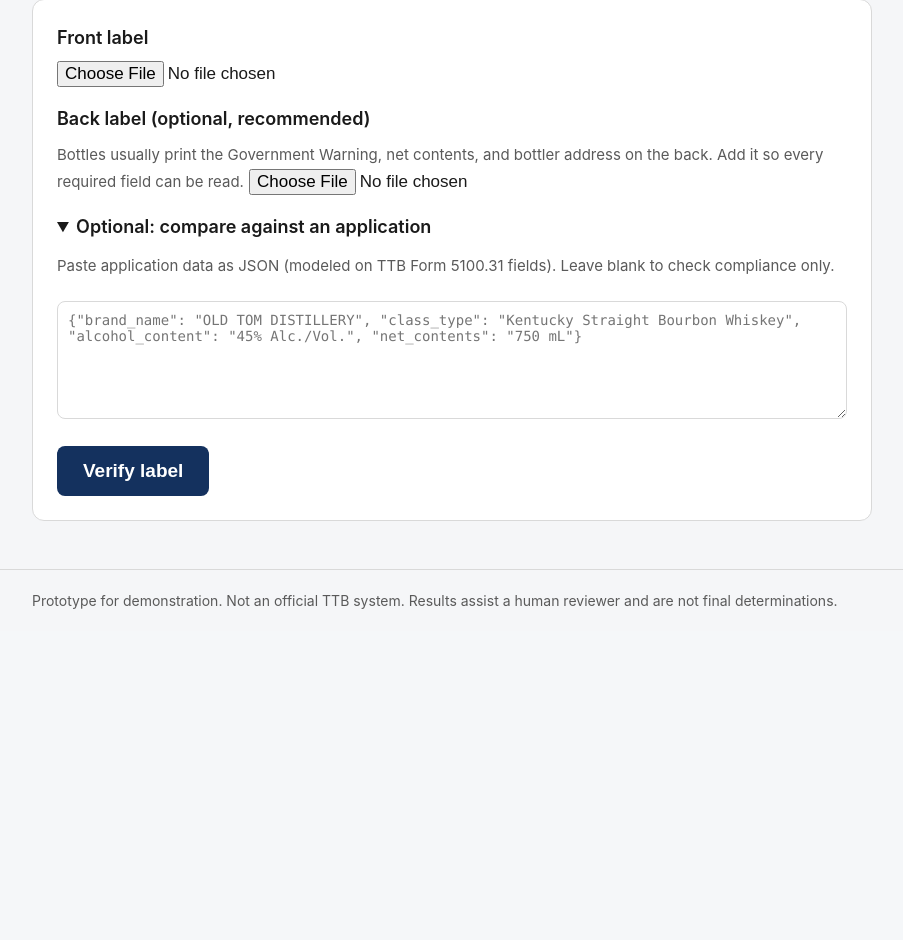
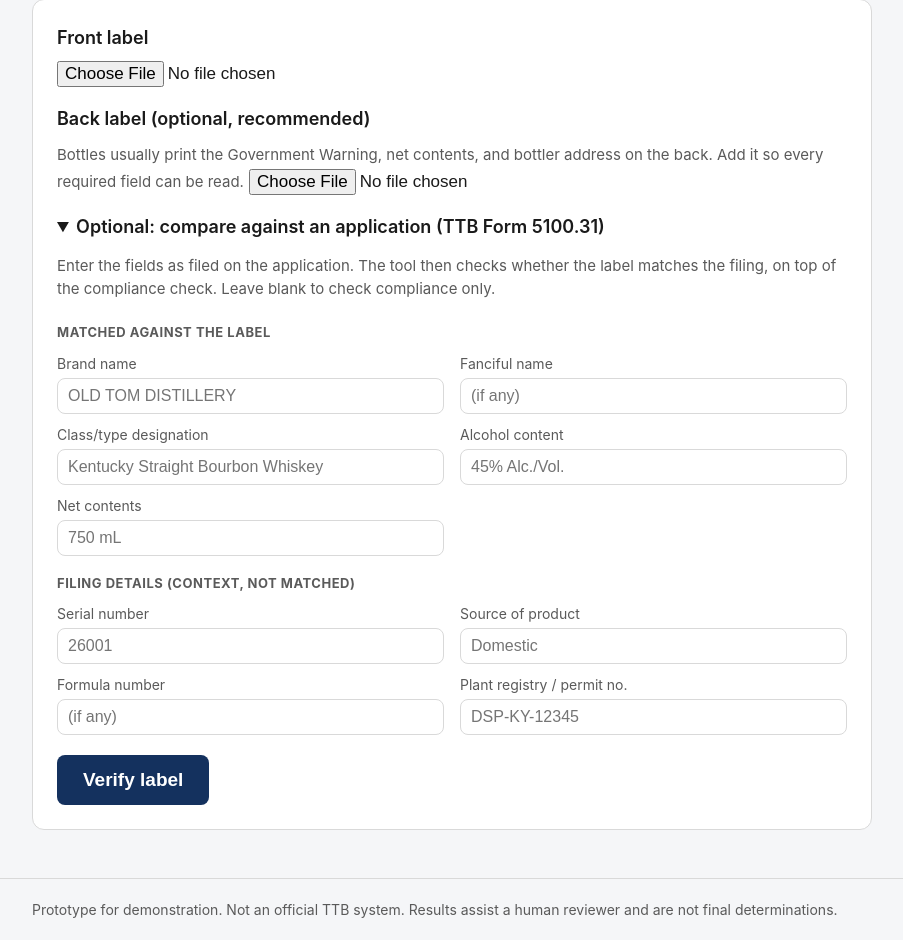
Before and after one commit to Hvoegeli/ttb-label-verifier, a FastAPI app: page /upload in a window 1280 px wide, after a click on "Optional: compare against an application (TTB Form 5100.31)". Shown: the part 311-1251 px from the top of the page, without its empty margins (188-1091 px from the left). Before the commit the page ends 920 px from the top, so only its background shows below. Run offline with FastAPI, Linux system fonts and the light colour scheme; some libraries are stand-ins or nearby versions.

Commit message:
feat(match): labeled TTB Form 5100.31 application panel
Deepen the label-vs-application match check to mirror the real COLA form,
grounded in TTB.gov sources (Form 5100.31 fields + COLAs Online specs).

- Replace the paste-JSON input with a labeled 5100.31 form panel on the
  upload page: Brand name, Fanciful name, Class/type designation, Alcohol
  content, Net contents (and Appellation/Varietal/Vintage for wine),
  plus filing-context fields (Serial number, Source of product, Formula
  number, Plant registry/permit no.).
- Matcher gains the wine fields and a "present" mode for the fanciful
  name (no dedicated label field, so it checks the filed name appears in
  the label text read). Class/type label renamed to "Class/type
  designation" to match the form.
- /verify reads the 5100.31 form fields directly (no JSON parsing), runs
  the match on the fields the label and filing share, and shows the
  application-only fields as a "Filing details (context)" section on the
  result page.

Tests: form-based match, no-application omits the block, fanciful name +
filing context, matcher unit tests for fanciful and wine fields. 183 pass.

Co-Authored-By: Claude Opus 4.8 (1M context) <noreply@anthropic.com>

```diff
--- a/app/main.py
+++ b/app/main.py
@@ -11,7 +11,6 @@ yet. Until they are, /verify validates and normalizes the image and renders the
 result skeleton with a clear "pending" notice, so the app runs end to end today.
 """
 import base64
-import json
 import time
 from pathlib import Path
 
@@ -199,8 +198,19 @@ async def verify(
     request: Request,
     image: UploadFile = File(...),
     image_back: UploadFile | None = File(default=None),
-    application: str = Form(default=""),
     beverage: str = Form(default="spirits"),
+    app_brand_name: str = Form(default=""),
+    app_fanciful_name: str = Form(default=""),
+    app_class_type: str = Form(default=""),
+    app_alcohol_content: str = Form(default=""),
+    app_net_contents: str = Form(default=""),
+    app_appellation: str = Form(default=""),
+    app_grape_varietal: str = Form(default=""),
+    app_vintage: str = Form(default=""),
+    app_serial_number: str = Form(default=""),
+    app_source_of_product: str = Form(default=""),
+    app_formula_number: str = Form(default=""),
+    app_permit_no: str = Form(default=""),
 ):
     # Validate and normalize the front label (required) and the back label
     # (optional). Real bottles split mandatory fields across both faces, so both
@@ -271,19 +281,35 @@ async def verify(
         if o.field == "Government warning":
             break
 
-    # Optional match check: compare the label against a mock application (JSON).
-    match_rows = None
+    # Optional match check: compare the label against the application (TTB Form
+    # 5100.31 fields entered in the upload panel). Only the matchable fields, those
+    # the label and the filing have in common, go to the matcher.
+    app_data = {
+        "brand_name": app_brand_name,
+        "fanciful_name": app_fanciful_name,
+        "class_type": app_class_type,
+        "alcohol_content": app_alcohol_content,
+        "net_contents": app_net_contents,
+        "appellation": app_appellation,
+        "grape_varietal": app_grape_varietal,
+        "vintage": app_vintage,
+    }
+    app_data = {k: v.strip() for k, v in app_data.items() if v and v.strip()}
+    match_rows = [m.as_row() for m in matcher.compare(fields, app_data)] or None if app_data else None
     match_error = None
-    if application and application.strip():
-        try:
-            app_data = json.loads(application)
-        except (json.JSONDecodeError, ValueError):
-            match_error = "Could not read the application data as JSON. Compliance result is shown; the comparison was skipped."
-        else:
-            if isinstance(app_data, dict):
-                match_rows = [m.as_row() for m in matcher.compare(fields, app_data)] or None
-            else:
-                match_error = "Application data must be a JSON object of field values."
+
+    # Filing details that have no counterpart on the label: shown for reference,
+    # never matched. These mirror the application-only items of Form 5100.31.
+    filing_context = [
+        {"field": label, "value": value.strip()}
+        for label, value in [
+            ("Serial number", app_serial_number),
+            ("Source of product", app_source_of_product),
+            ("Formula number", app_formula_number),
+            ("Plant registry / permit no.", app_permit_no),
+        ]
+        if value and value.strip()
+    ] or None
 
     # Only the content fields are displayed; the legibility flags drive logic, not the table.
     extracted = {
@@ -318,6 +344,7 @@ async def verify(
         "extracted": extracted,
         "match": match_rows,
         "match_error": match_error,
+        "filing_context": filing_context,
         "advisories": advisories or None,
         "warning_diff": warning_diff,
         "note": note,
--- a/app/matcher.py
+++ b/app/matcher.py
@@ -24,13 +24,20 @@ MISMATCH = "MISMATCH"
 NA = "N/A"
 
 # Application keys -> (display label, comparison mode). Order is display order.
-# loose: ignore case/punctuation/spacing. percent: compare the ABV number.
-# volume: compare the metric mL value. exact: whitespace-normalized, case-sensitive.
+# These mirror the matchable fields of TTB Form 5100.31 (the fields the filing and
+# the label have in common). loose: ignore case/punctuation/spacing. percent:
+# compare the ABV number. volume: compare the metric mL value. exact:
+# whitespace-normalized, case-sensitive. present: the filed value must appear in
+# the label text read (used for the fanciful name, which has no dedicated field).
 _FIELDS = [
     ("brand_name", "Brand name", "loose"),
-    ("class_type", "Class/type", "loose"),
+    ("fanciful_name", "Fanciful name", "present"),
+    ("class_type", "Class/type designation", "loose"),
     ("alcohol_content", "Alcohol content", "percent"),
     ("net_contents", "Net contents", "volume"),
+    ("appellation", "Appellation", "loose"),
+    ("grape_varietal", "Grape varietal", "loose"),
+    ("vintage", "Vintage", "loose"),
     ("government_warning", "Government warning", "exact"),
 ]
 
@@ -97,6 +104,18 @@ def compare(fields, application: dict) -> list[MatchOutcome]:
             continue
         app_val = str(app_raw)
 
+        # Fanciful name has no dedicated label field, so check it is printed
+        # anywhere in the text we read (brand and class/type carry it).
+        if mode == "present":
+            haystack = " ".join(
+                v for v in (getattr(fields, "brand_name", None), getattr(fields, "class_type", None)) if v
+            )
+            if _loose(app_val) and _loose(app_val) in _loose(haystack):
+                outcomes.append(MatchOutcome(label, "(found on label)", app_val, MATCH, "filed fanciful name appears on the label"))
+            else:
+                outcomes.append(MatchOutcome(label, "(not found)", app_val, MISMATCH, "filed fanciful name not found in the label text read"))
+            continue
+
         label_raw = getattr(fields, key, None)
         if label_raw is None or not str(label_raw).strip():
             outcomes.append(MatchOutcome(label, "(not found)", app_val, NA, "Label value not found"))
--- a/app/static/style.css
+++ b/app/static/style.css
@@ -69,6 +69,12 @@ a { color: var(--navy); }
 input[type="file"] { font-size: 17px; }
 .optional { margin: 12px 0 20px; }
 .optional summary { cursor: pointer; font-weight: 600; }
+.app-form { display: grid; grid-template-columns: 1fr 1fr; gap: 10px 16px; margin-top: 12px; }
+.app-form-section { grid-column: 1 / -1; margin: 8px 0 0; font-size: 13px; font-weight: 700; text-transform: uppercase; letter-spacing: 0.04em; color: var(--muted); }
+.app-field { display: flex; flex-direction: column; gap: 4px; font-size: 14px; }
+.app-field span { color: var(--muted); }
+.app-field input { font-size: 16px; padding: 8px 10px; border: 1px solid var(--line); border-radius: 8px; }
+@media (max-width: 560px) { .app-form { grid-template-columns: 1fr; } }
 textarea { width: 100%; font-family: ui-monospace, Menlo, Consolas, monospace; font-size: 14px; padding: 10px; border: 1px solid var(--line); border-radius: 8px; margin-top: 8px; }
 
 button.primary {
--- a/app/templates/upload.html
+++ b/app/templates/upload.html
@@ -25,10 +25,28 @@
   </label>
 
   <details class="optional">
-    <summary>Optional: compare against an application</summary>
-    <p class="hint">Paste application data as JSON (modeled on TTB Form 5100.31 fields). Leave blank to check compliance only.</p>
-    <textarea name="application" rows="6"
-      placeholder='{"brand_name": "OLD TOM DISTILLERY", "class_type": "Kentucky Straight Bourbon Whiskey", "alcohol_content": "45% Alc./Vol.", "net_contents": "750 mL"}'></textarea>
+    <summary>Optional: compare against an application (TTB Form 5100.31)</summary>
+    <p class="hint">Enter the fields as filed on the application. The tool then checks whether the label matches the filing, on top of the compliance check. Leave blank to check compliance only.</p>
+
+    <div class="app-form">
+      <p class="app-form-section">Matched against the label</p>
+      <label class="app-field"><span>Brand name</span><input type="text" name="app_brand_name" placeholder="OLD TOM DISTILLERY"></label>
+      <label class="app-field"><span>Fanciful name</span><input type="text" name="app_fanciful_name" placeholder="(if any)"></label>
+      <label class="app-field"><span>Class/type designation</span><input type="text" name="app_class_type" placeholder="Kentucky Straight Bourbon Whiskey"></label>
+      <label class="app-field"><span>Alcohol content</span><input type="text" name="app_alcohol_content" placeholder="45% Alc./Vol."></label>
+      <label class="app-field"><span>Net contents</span><input type="text" name="app_net_contents" placeholder="750 mL"></label>
+      {% if beverage == 'wine' %}
+      <label class="app-field"><span>Appellation</span><input type="text" name="app_appellation" placeholder="Napa Valley"></label>
+      <label class="app-field"><span>Grape varietal</span><input type="text" name="app_grape_varietal" placeholder="Cabernet Sauvignon"></label>
+      <label class="app-field"><span>Vintage</span><input type="text" name="app_vintage" placeholder="2019"></label>
+      {% endif %}
+
+      <p class="app-form-section">Filing details (context, not matched)</p>
+      <label class="app-field"><span>Serial number</span><input type="text" name="app_serial_number" placeholder="26001"></label>
+      <label class="app-field"><span>Source of product</span><input type="text" name="app_source_of_product" placeholder="Domestic"></label>
+      <label class="app-field"><span>Formula number</span><input type="text" name="app_formula_number" placeholder="(if any)"></label>
+      <label class="app-field"><span>Plant registry / permit no.</span><input type="text" name="app_permit_no" placeholder="DSP-KY-12345"></label>
+    </div>
   </details>
 
   <button class="primary" type="submit" id="verify-btn">Verify label</button>
```
Also changed, not shown: app/templates/result.html (+12 -0 lines), tests/test_app.py (+28 -6 lines), tests/test_matcher.py (+19 -1 lines).
